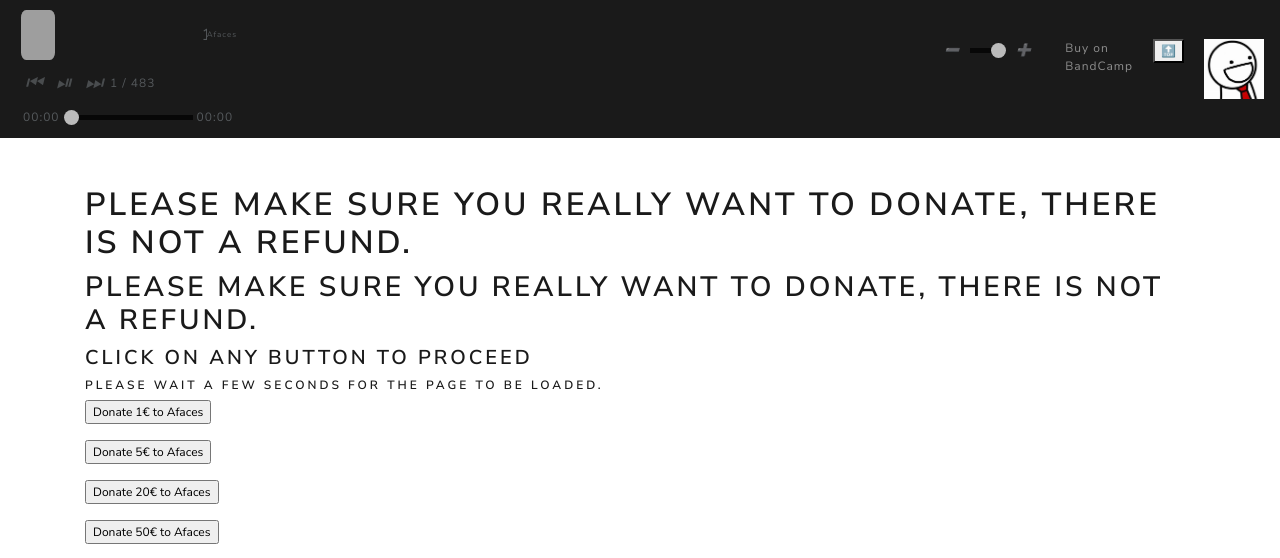
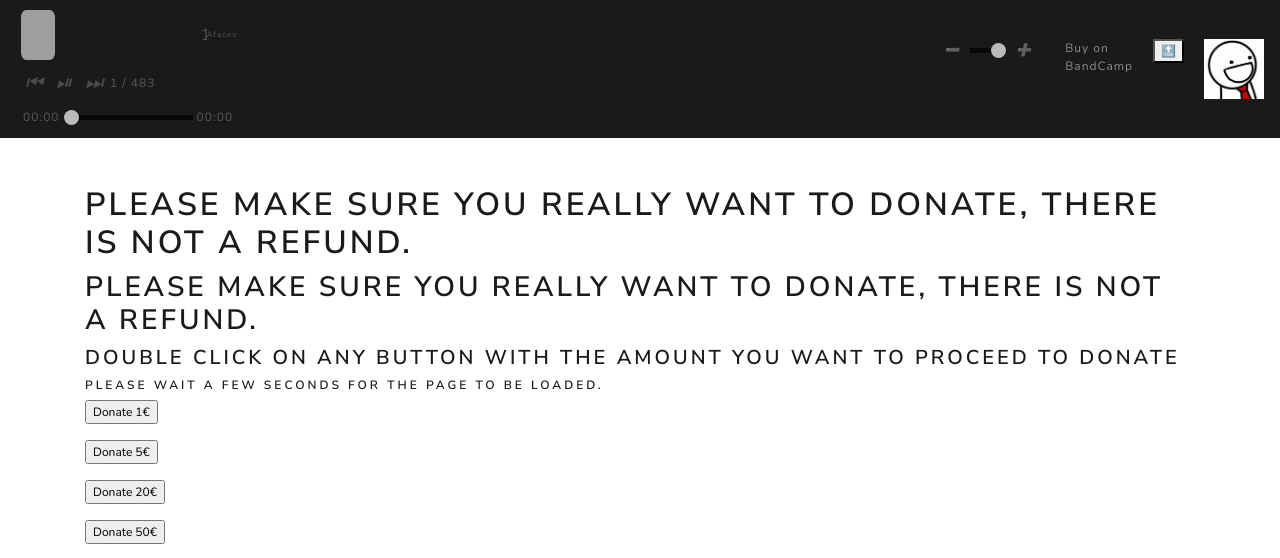
Before and after one commit to afaces/afaces.github.io, a Jekyll site: the page built from donate.md, in a window 1280 px wide and 1245 px high. Shown: the top 558 px of the window. Built offline with Jekyll 4.4.1, drawn with Linux system fonts in a browser that asks for light colours; our own code applies the rules of GitHub Pages for plain Markdown files; some of the changed text lies outside the part shown; grey boxes are pictures that could not be loaded.

Commit message:
UPDATED: More donate testing (only 1€ working for the moment)

```diff
--- a/donate.md
+++ b/donate.md
@@ -1,7 +1,7 @@
 
 
 ## Please make sure you really want to donate, there is not a refund.
-#### Click on any button to proceed
+#### Double click on any button with the amount you want to proceed to donate
 ###### please wait a few seconds for the page to be loaded.
 
 <script src="https://js.stripe.com/v3/">
@@ -24,7 +24,7 @@ function redirectToCheckoutOne() {
         })
 }
 </script>
-<input type="button" id="checkout" onclick = "redirectToCheckoutOne()" value="Donate 1€ to Afaces">
+<input type="button" id="checkout" onclick = "redirectToCheckoutOne()" value="Donate 1€">
 
 <script type="text/javascript">
 function redirectToCheckoutFive() {
@@ -43,7 +43,7 @@ function redirectToCheckoutFive() {
         })
 }
 </script>
-<input type="button" id="checkout" onclick = "redirectToCheckoutFive()" value="Donate 5€ to Afaces">
+<input type="button" id="checkout" onclick = "redirectToCheckoutFive()" value="Donate 5€">
 
 <script type="text/javascript">
 function redirectToCheckoutTwenty() {
@@ -62,7 +62,7 @@ function redirectToCheckoutTwenty() {
         })
 }
 </script>
-<input type="button" id="checkout" onclick = "redirectToCheckoutTwenty()" value="Donate 20€ to Afaces">
+<input type="button" id="checkout" onclick = "redirectToCheckoutTwenty()" value="Donate 20€">
 
 <script type="text/javascript">
 function redirectToCheckoutFifty() {
@@ -81,7 +81,7 @@ document.getElementById("checkout").addEventListener("click", function() {
         })
 }
 </script>
-<input type="button" id="checkout" onclick = "redirectToCheckoutFifty()" value="Donate 50€ to Afaces">
+<input type="button" id="checkout" onclick = "redirectToCheckoutFifty()" value="Donate 50€">
 
 <script type="text/javascript">
 function redirectToCheckoutOneHundred() {
@@ -100,7 +100,9 @@ function redirectToCheckoutOneHundred() {
         })
 }
 </script>
-<input type="button" id="checkout" onclick = "redirectToCheckoutOneHundred()" value="Donate 100€ to Afaces">
+<input type="button" id="checkout" onclick = "redirectToCheckoutOneHundred()" value="Donate 100€">
+
+## To donate through Paypal:
 
 <div class="paypalbutton">
     <a href="https://paypal.com/paypalme/axelcurros">
```
